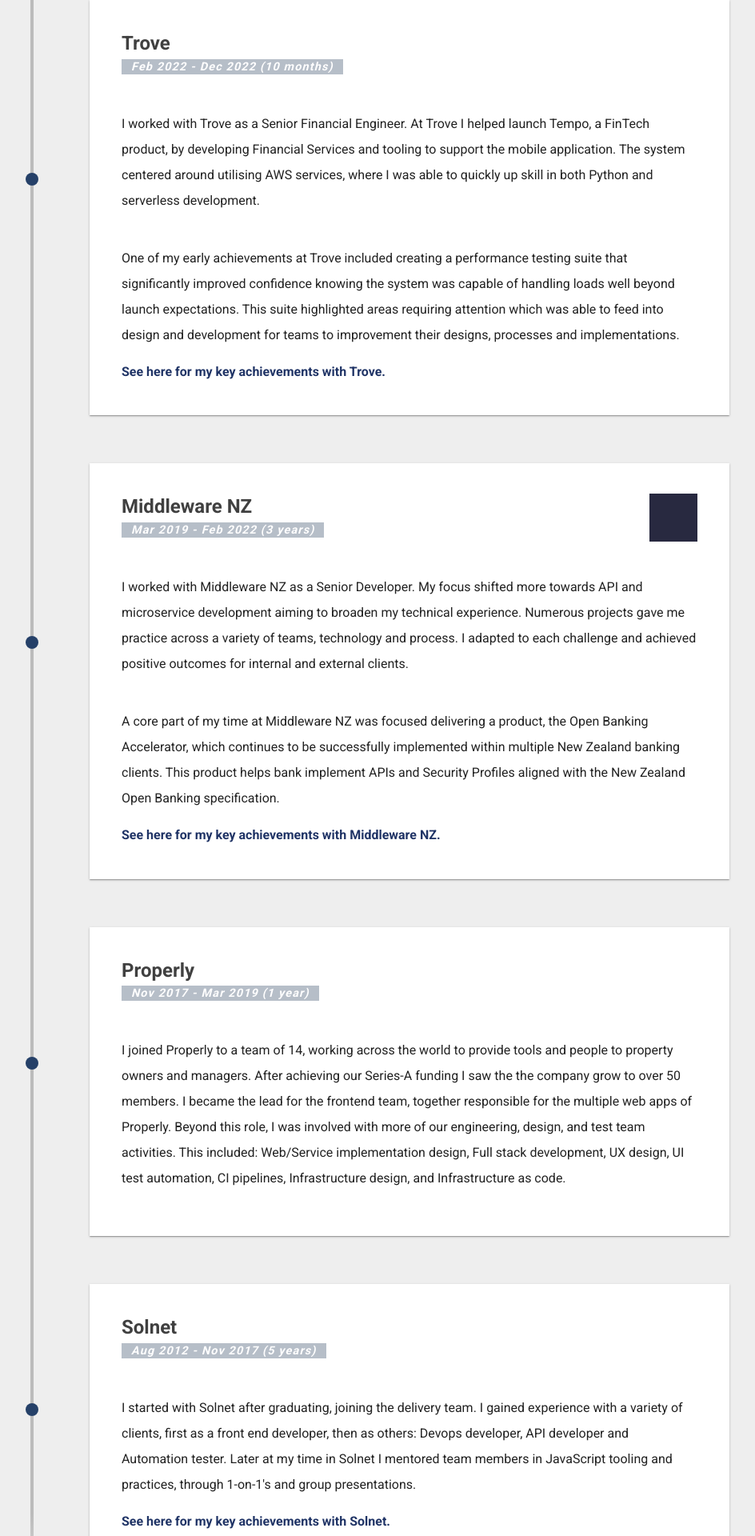
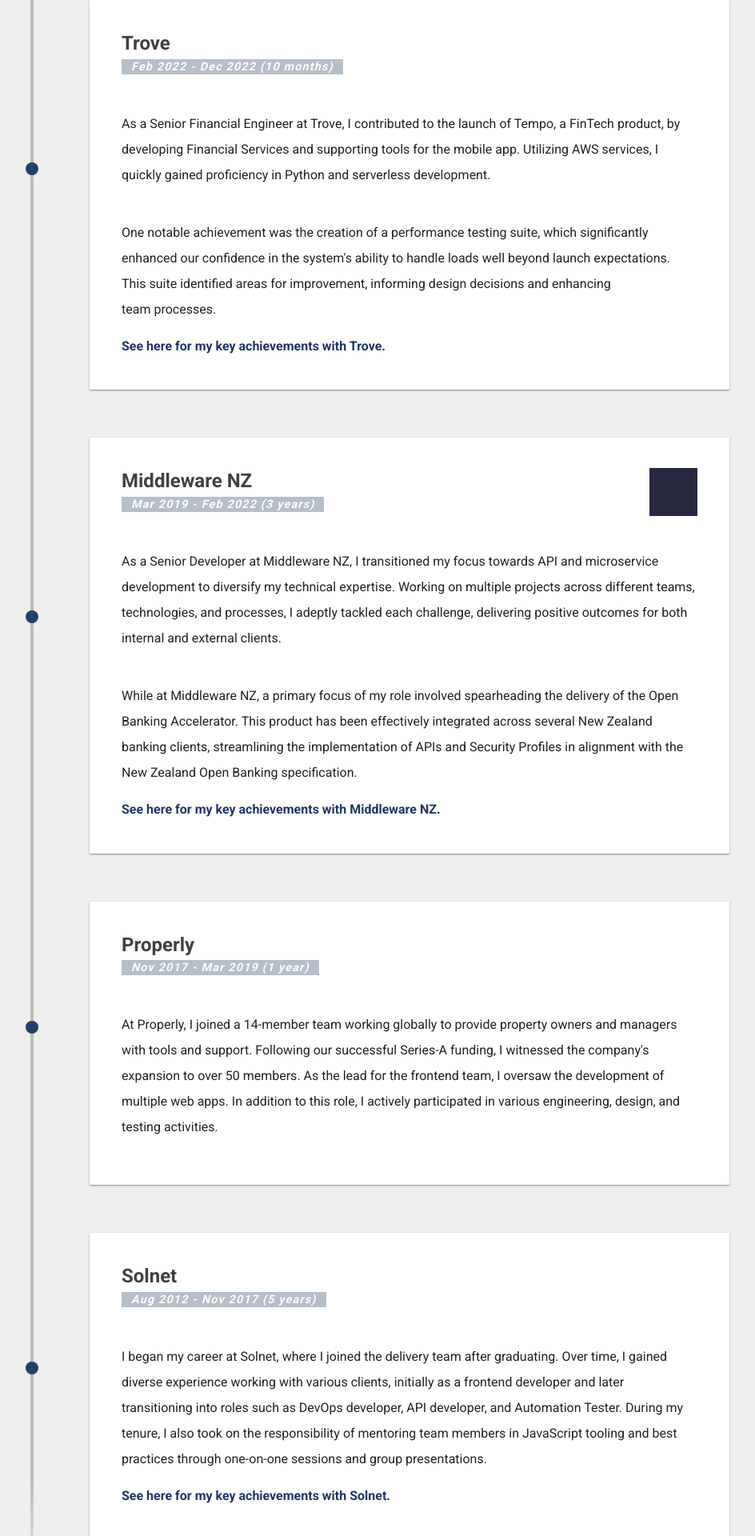
Before and after one commit to Kauabunga/ceevee, a Next.js app: page / in a window 1280 px wide. Shown: the part 1905-3825 px from the top of the page at 80% size, without its empty margins (148-1092 px from the left). Built offline with nearby package versions, Linux system fonts and the light colour scheme.

Commit message:
Full review, thank you future

```diff
--- a/src/components/Header/index.js
+++ b/src/components/Header/index.js
@@ -8,7 +8,7 @@
       <div className="container">
         <h1>Carson Bruce</h1>
 
-        <em className="onlineView">View at carson.kiwi</em>
+        <em className="onlineView">View at https://carson.kiwi</em>
 
         <a
           className="downloadButton"
--- a/src/content/jobs/fb.js
+++ b/src/content/jobs/fb.js
@@ -9,7 +9,7 @@
     isDisabled: false,
     link: `See here for my key achievements with Forsyth Barr.`,
     linkHref: "#project-platform",
-    brief: `
+    briefOriginal: `
 
       I transitioned into Trove's parent company Forsyth Barr as a Senior Platform Engineer,
       joining a team focused on delivering a new platform.
@@ -20,6 +20,14 @@
       I managed design and implementation responsibilities in the team across several components
       including Identity and Access, SDK, Event Framework, and API Gateway.
       `,
+    brief: `
+
+      As a Senior Platform Engineer at Forsyth Barr, I played a key role in developing a new platform aimed at accelerating FinTech product development.
+
+      This platform facilitated the integration of commonly used industry services, enhancing efficiency and functionality.
+
+      My responsibilities included managing the design and implementation of critical components such as Identity and Access, SDK, Event Framework, and API Gateway.
+    `,
     svg: {
       src: fbLogo,
       height: "33px",
--- a/src/content/jobs/middleware.js
+++ b/src/content/jobs/middleware.js
@@ -9,7 +9,7 @@
     isDisabled: false,
     link: `See here for my key achievements with Middleware NZ.`,
     linkHref: "#project-oba",
-    brief: [
+    briefOriginal: [
       `
       I worked with Middleware NZ as a Senior Developer. My focus shifted more towards API
       and microservice development aiming to broaden my technical experience.
@@ -22,6 +22,18 @@
       the Open Banking Accelerator, which continues to be successfully implemented within
       multiple New Zealand banking clients. This product helps bank implement APIs and Security Profiles aligned
       with the New Zealand Open Banking specification.
+      `,
+    ],
+    brief: [
+      `
+
+      As a Senior Developer at Middleware NZ, I transitioned my focus towards API and microservice development to diversify my technical expertise. Working on multiple projects across different teams, technologies, and processes, I adeptly tackled each challenge, delivering positive outcomes for both internal and external clients.
+
+      `,
+      `
+
+      While at Middleware NZ, a primary focus of my role involved spearheading the delivery of the Open Banking Accelerator. This product has been effectively integrated across several New Zealand banking clients, streamlining the implementation of APIs and Security Profiles in alignment with the New Zealand Open Banking specification.
+
       `,
     ],
     svg: {
--- a/src/content/jobs/properly.js
+++ b/src/content/jobs/properly.js
@@ -7,7 +7,7 @@
     startDate: new Date("2017-11-01"),
     endDate: new Date("2019-03-01"),
     isDisabled: false,
-    brief: `
+    briefOriginal: `
 
       I joined Properly to a team of 14, working across the world to provide tools and people
       to property owners and managers.
@@ -22,6 +22,19 @@
       CI pipelines, Infrastructure design, and Infrastructure as code.
 
       `,
+
+    brief: [
+      `
+
+    At Properly, I joined a 14-member team working globally to provide property owners and managers with tools and support.
+
+    Following our successful Series-A funding, I witnessed the company's expansion to over 50 members.
+
+    As the lead for the frontend team, I oversaw the development of multiple web apps.
+
+    In addition to this role, I actively participated in various engineering, design, and testing activities.
+    `,
+    ],
     svg: {
       src: properlyLogo,
       height: "2215px",
--- a/src/content/jobs/solnet.js
+++ b/src/content/jobs/solnet.js
@@ -9,7 +9,7 @@
     isDisabled: false,
     link: `See here for my key achievements with Solnet.`,
     linkHref: "#project-bnz",
-    brief: `
+    briefOriginal: `
 
       I started with Solnet after graduating, joining the delivery team.
 
@@ -20,6 +20,19 @@
       tooling and practices, through 1-on-1's and group presentations.
 
       `,
+
+    brief: [
+      `
+    I began my career at Solnet, where I joined the delivery team after graduating.
+
+    Over time, I gained diverse experience working with various clients, initially as a
+    frontend developer and later transitioning into roles such as DevOps developer, API developer, and Automation Tester.
+
+    During my tenure, I also took on the responsibility of mentoring team members in
+    JavaScript tooling and best practices through one-on-one sessions and group presentations.
+
+    `,
+    ],
     svg: {
       src: solnetLogo,
       height: "2215px",
--- a/src/content/jobs/trove.js
+++ b/src/content/jobs/trove.js
@@ -9,7 +9,7 @@
     isDisabled: false,
     link: `See here for my key achievements with Trove.`,
     linkHref: "#project-trove",
-    brief: [
+    briefOriginal: [
       `
 
       I worked with Trove as a Senior Financial Engineer. At Trove I helped launch Tempo, a FinTech product,
@@ -23,6 +23,18 @@
       the system was capable of handling loads well beyond launch expectations.
       This suite highlighted areas requiring attention which was able to feed into design and development
       for teams to improvement their designs, processes and implementations.
+
+      `,
+    ],
+    brief: [
+      `
+      As a Senior Financial Engineer at Trove, I contributed to the launch of Tempo, a FinTech product, by developing Financial Services and supporting tools for the mobile app. Utilizing AWS services, I quickly gained proficiency in Python and serverless development.
+      `,
+
+      `
+      One notable achievement was the creation of a performance testing suite, which significantly enhanced our confidence in the system's ability to handle loads well beyond launch expectations.
+
+      This suite identified areas for improvement, informing design decisions and enhancing team processes.
 
       `,
     ],
--- a/src/content/projects.js
+++ b/src/content/projects.js
@@ -4,7 +4,7 @@
     title: "Platform",
     client: "Forsyth Barr",
     isDisabled: false,
-    brief: `
+    briefOriginal: `
 
           Forsyth Barr is a New Zealand leading investment firm who is also dedicated
           to investing in its own technology capability.
@@ -16,6 +16,12 @@
           of my time done working in a separate timezone between Canada and New Zealand.
 
           `,
+    brief: `
+
+    Forsyth Barr is a leading investment firm in New Zealand and committed to advancing its technology capabilities.
+
+    I applied my experience from developing Tempo to contribute to the implementation of a new platform product. Within just 8 months, our team successfully launched the platform, marking its first integration. My role primarily involved design, direction, and implementation of the platform, with a significant portion of my time dedicated to remote collaboration across time zones between Canada and New Zealand.
+    `,
     bullets: [
       "Lead the delivery of Javascript and Python SDKs.",
       "Moved rapidly from conception to first integration.",
@@ -29,7 +35,7 @@
     title: "Tempo",
     client: "Trove",
     isDisabled: false,
-    brief: `
+    briefOriginal: `
 
           Tempo is New Zealand's first guided retail investment app. A detached subsidiary of Forsyth Barr aimed to delivery
           this product to open a new set of customers and cement their technology capacity.
@@ -39,6 +45,13 @@
           My role was flexible and included implementation design, mentoring, on call support and generally filling needs of the team and product.
 
           `,
+    brief: `
+    Tempo, New Zealand's pioneering guided retail investment app, emerged as a detached subsidiary of Forsyth Barr with the aim of expanding its customer base and fortifying its technological capabilities.
+
+    Successfully launched to market, Tempo now serves customers across New Zealand.
+
+    In this role, my responsibilities were diverse and adaptable, encompassing implementation design, mentoring, providing on-call support, and addressing various needs of the team and product.
+    `,
     bullets: [
       "Rapidly up-skilled in Python and AWS development.",
       "Assisted with hiring phases of new recruits.",
@@ -52,7 +65,7 @@
     title: "Open Banking Accelerator Product",
     client: "Glueware (MWNZ)",
     isDisabled: false,
-    brief: `
+    briefOriginal: `
 
           The Open Banking Accelerator provides a standards conformant set of APIs banks can publish.
 
@@ -61,6 +74,17 @@
           My role included owning and delegating design, implementation and testing tasks along with reviewing and supporting other work in the team.
 
           `,
+
+    brief: `
+
+    The Open Banking Accelerator offers a standardized set of APIs that banks can leverage to make conformance simpler.
+
+    Developed by a compact internal team, the product builds upon years of prior experience within the Open Banking domain.
+
+    In my role, I took ownership of design, implementation, and testing tasks, as well as delegated responsibilities within the team.
+
+    Additionally, I provided reviews and support for other team members' work.
+    `,
     // ////////
     // Extra //
     // ////////
@@ -80,7 +104,7 @@
     title: "NZ COVID Pass Integration",
     client: "MoH (MWNZ)",
     isDisabled: false,
-    brief: `
+    briefOriginal: `
 
           This project was part of the Ministries COVID response to bring a verifiable COVID pass to people living or visiting New Zealand.
 
@@ -89,6 +113,15 @@
           My role involved helping support more junior members of the team and aligning the work of the team with the delivery.
 
         `,
+    brief: `
+
+    As part of the Ministry's COVID response, this project aimed to provide a verifiable COVID pass to residents and visitors in New Zealand.
+
+    Challenges included managing forecasted demand and ensuring the security of sensitive APIs.
+
+    In my role, I supported junior team members and ensured alignment of our work with project delivery objectives.
+
+    `,
     bullets: [
       "Balanced quality of development under high time pressures.",
       "Enabled other developers and testers within the team by code reviews and pair programming.",
@@ -160,7 +193,7 @@
     title: "Lending and Onboarding",
     client: "BNZ (Solnet)",
     isDisabled: false,
-    brief: `
+    briefOriginal: `
 
           I joined a product team at BNZ to help transform their Lending and Onboarding systems, aiming to improve the experience
           for customers and bank users. This transformation was supported by a new way of delivery, promoting more modular systems
@@ -169,6 +202,18 @@
           I shared the lead for the Front-end implementation of two major applications and a component library.
 
         `,
+
+    brief: `
+
+    I joined BNZ's product team to contribute to the transformation of their Lending and Onboarding systems,
+    with the goal of enhancing the experience for both customers and bank users.
+
+    his transformation embraced a new delivery approach, emphasizing modular system design and implementation,
+    supported by platform development and DevOps processes.
+
+    Within the team, I co-led the Front-end implementation of two significant applications and a component library.
+
+    `,
     bullets: [
       // "Lead app design and development seeing Angular 2 through its beta releases.",
       "Lead app design and development using a new front end technology.",
@@ -182,12 +227,21 @@
     title: "Employment Agreement Builder",
     client: "Ministry of Business and Innovation and Employment (Solnet)",
     isDisabled: false,
-    brief: `
+    briefOriginal: `
 
           EAB is an application for small to medium businesses to create new Employment agreements while learning
           about employment law with easy-to-digest content.
 
           EAB exceeded its objectives and was built, tested, and delivered in three months.
+
+        `,
+    brief: `
+
+        EAB is an application designed for small to medium businesses to generate new Employment Agreements
+        while providing educational content on employment law in an easily understandable format.
+
+        EAB successfully surpassed its objectives and was developed, tested,
+        and deployed within a three-month time frame.
 
         `,
     bullets: [
@@ -203,7 +257,7 @@
     title: "Online Banking",
     client: "Westpac (Solnet)",
     isDisabled: false,
-    brief: `
+    briefOriginal: `
 
           I was part of a Westpac team with a goal to improve their online banking experience.
 
@@ -211,6 +265,17 @@
           I improved automation in local, development, and test environments helping developers become more autonomous.
 
           After two months my role extended to a technical lead of a team of five, responsible for feature development in the middleware.
+
+        `,
+    brief: `
+
+        I was a member of a Westpac team dedicated to enhancing their online banking experience.
+
+        Initially, I supported project developers by facilitating communication between development teams
+        and enhancing automation in local, development, and test environments, fostering developer autonomy.
+
+        After two months, I transitioned into a technical leadership role,
+        overseeing a team of five and spearheading feature development within the middleware.
 
         `,
     bullets: [
--- a/src/scss/Experience.scss
+++ b/src/scss/Experience.scss
@@ -52,6 +52,8 @@
   }
 
   @media print {
+    page-break-inside: avoid;
+
     padding: 0;
     &:before,
     &:after {
--- a/src/scss/Projects.scss
+++ b/src/scss/Projects.scss
@@ -146,6 +146,8 @@
   }
 
   @media print {
+    page-break-inside: avoid;
+
     margin: 0;
     ul {
       page-break-inside: avoid;
```
Also changed, not shown: 1 other file (tests, documents, lock files or other folders).
